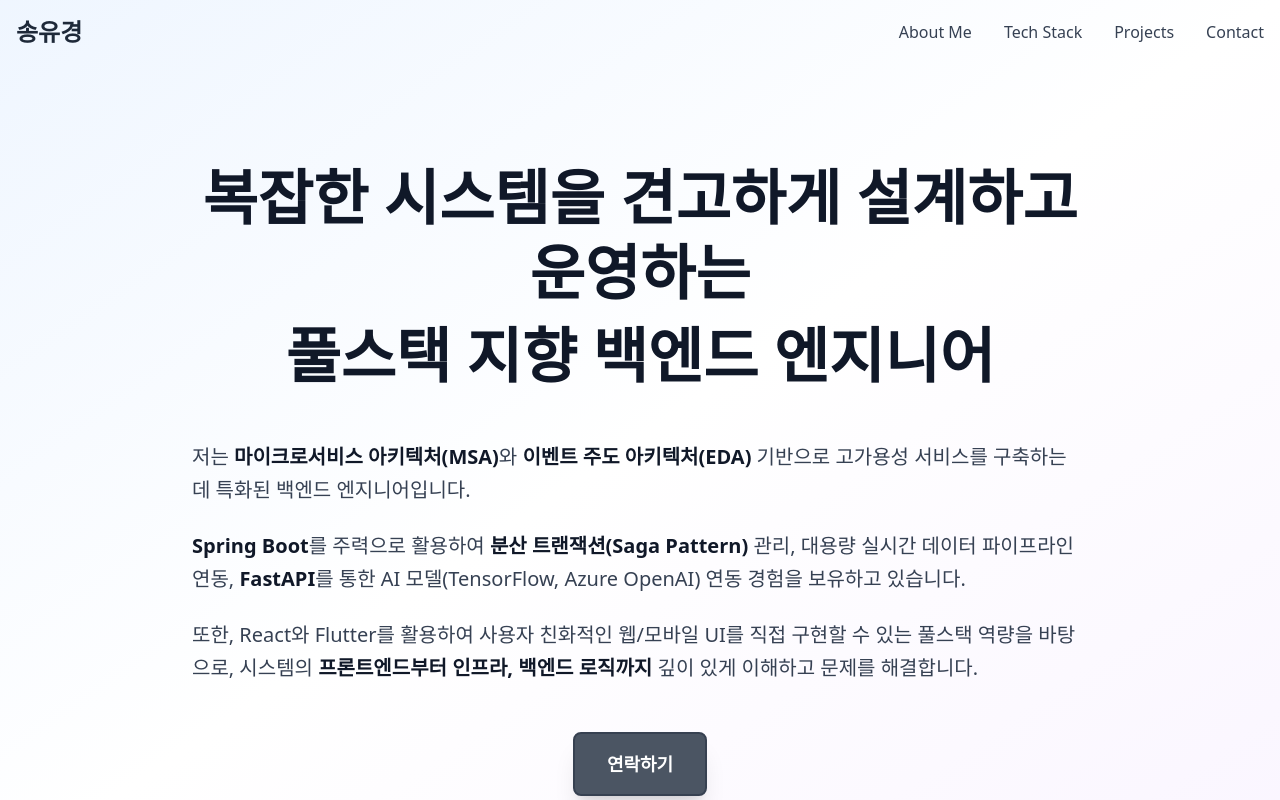
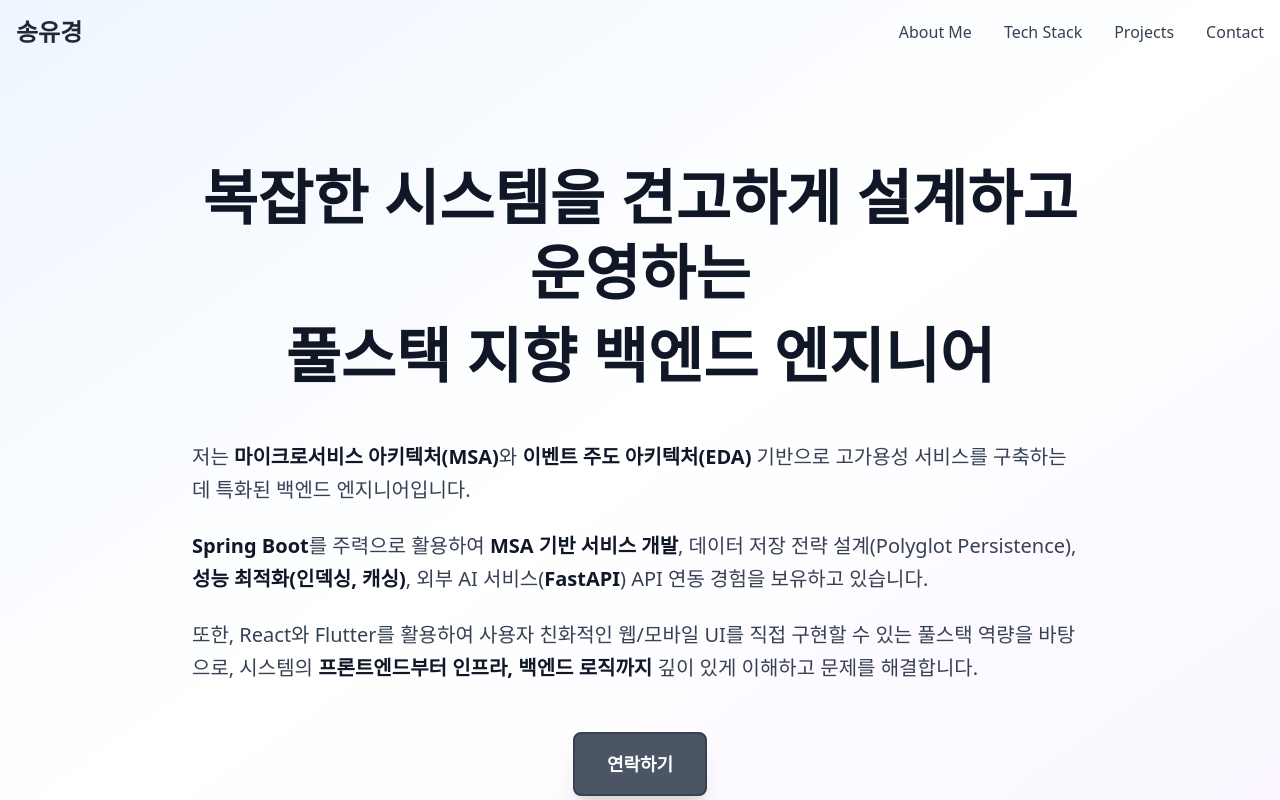
Before and after one commit to yukyoungs/my-react-portfolio, a React (Vite) app: page / in a window 1280 px wide. Shown: the top 800 px of the page. Built offline with nearby package versions, Linux system fonts and the light colour scheme.

Commit message:
refactor: AboutMe 내용 수정 - 실제 경험에 맞게 정확하게 표현

```diff
--- a/src/components/AboutMe.jsx
+++ b/src/components/AboutMe.jsx
@@ -33,9 +33,10 @@ const AboutMe = () => {
 
             <p className="text-left">
               <strong className="text-gray-900">Spring Boot</strong>를 주력으로 활용하여{' '}
-              <strong className="text-gray-900">분산 트랜잭션(Saga Pattern)</strong> 관리,
-              대용량 실시간 데이터 파이프라인 연동, <strong className="text-gray-900">FastAPI</strong>를 통한
-              AI 모델(TensorFlow, Azure OpenAI) 연동 경험을 보유하고 있습니다.
+              <strong className="text-gray-900">MSA 기반 서비스 개발</strong>,
+              데이터 저장 전략 설계(Polyglot Persistence),{' '}
+              <strong className="text-gray-900">성능 최적화(인덱싱, 캐싱)</strong>,
+              외부 AI 서비스(<strong className="text-gray-900">FastAPI</strong>) API 연동 경험을 보유하고 있습니다.
             </p>
 
             <p className="text-left">
```
